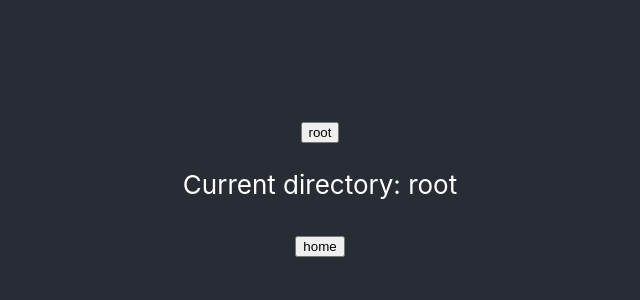
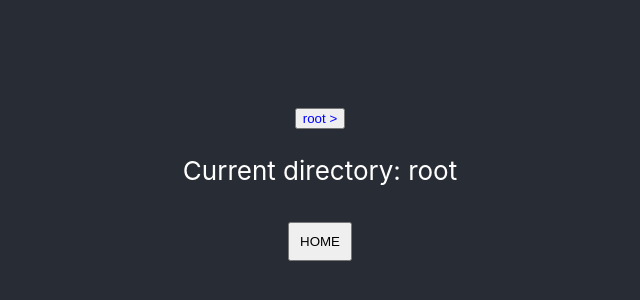
Before and after one commit to jkirk40/breadcrumbs, a React (Create React App) app: page / in a window 1280 px wide. Shown: the part 216-516 px from the top of the page, without its empty margins (320-960 px from the left). Built offline with nearby package versions, Linux system fonts and the light colour scheme.

Commit message:
minor style update

```diff
--- a/src/App.css
+++ b/src/App.css
@@ -1,16 +1,5 @@
 .App {
   text-align: center;
-}
-
-.App-logo {
-  height: 40vmin;
-  pointer-events: none;
-}
-
-@media (prefers-reduced-motion: no-preference) {
-  .App-logo {
-    animation: App-logo-spin infinite 20s linear;
-  }
 }
 
 .App {
@@ -28,11 +17,12 @@
   color: #61dafb;
 }
 
-@keyframes App-logo-spin {
-  from {
-    transform: rotate(0deg);
-  }
-  to {
-    transform: rotate(360deg);
-  }
+.breadcrumb {
+  color: blue;
 }
+
+.dir button {
+  margin: 10px;
+  padding: 10px;
+  text-transform: uppercase;
+}
--- a/src/components/Breadcrumb.js
+++ b/src/components/Breadcrumb.js
@@ -34,9 +34,9 @@ export default function Breadcrumb(props) {
     }
 
     return (
-        <div>
-            <button onClick={handleClick}>{current}</button>
+        <span>
+            <button onClick={handleClick} className='breadcrumb'>{current} {'>'}</button>
             {recursiveBreadcrumb()}
-        </div>
+        </span>
     )
 }
--- a/src/components/Dir.js
+++ b/src/components/Dir.js
@@ -7,7 +7,7 @@ export default function Directory(props) {
     }
 
     return (
-        <div>
+        <div className='dir'>
             <p>Current directory: {props.obj.name}</p>
             {props.obj.files.map((file, index) =>
                 <button key={index} onClick={() => handleClick(file)}>
```
